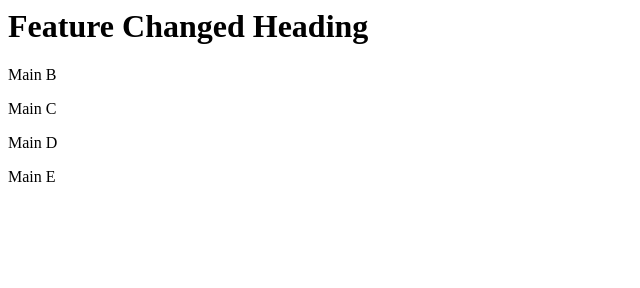
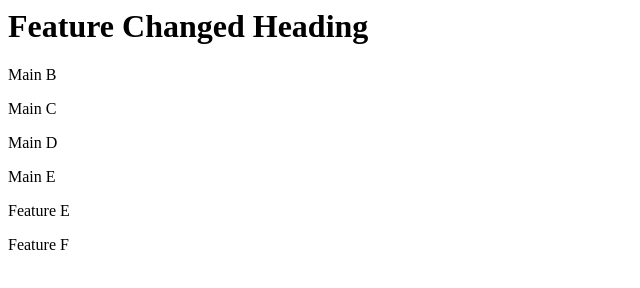
Before and after one commit to Adilkhan0666/lg, a plain HTML site: page index.html in a window 1280 px wide. Shown: the whole page, without its empty margins (0-640 px from the left). Drawn offline with Linux system fonts and the light colour scheme.

Commit message:
F: Feature - Add F content

```diff
--- a/index.html
+++ b/index.html
@@ -5,5 +5,7 @@
     <p>Main C</p>
     <p>Main D</p>
     <p>Main E</p>
+    <p>Feature E</p>
+    <p>Feature F</p>
   </body>
 </html>
```
